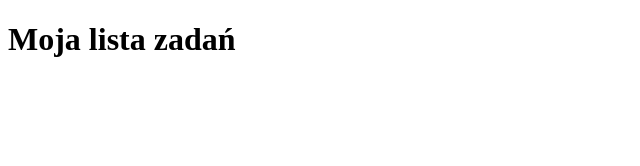
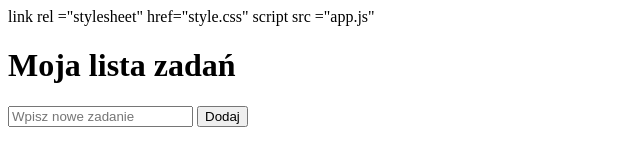
Before and after one commit to Kizo490/nisp_06_todo2, a plain HTML site: page index.html in a window 1280 px wide. Shown: the whole page, without its empty margins (0-640 px from the left). Drawn offline with Linux system fonts and the light colour scheme.

Commit message:
feat: dodano style CSS

```diff
--- a/index.html
+++ b/index.html
@@ -1,11 +1,17 @@
 <!DOCTYPE html>
 <html lang="pl">
 <head>
+    link rel ="stylesheet" href="style.css"
+    script src ="app.js"
  <meta charset="UTF-8">
  <title>TODO App</title>
 </head>
 <body>
  <h1>Moja lista zadań</h1>
+
+ <input type="text" id="task-input" placeholder="Wpisz nowe zadanie">
+ <button id="add-task-btn">Dodaj</button>
+
  <ul id="task-list"></ul>
 </body>
 </html>
--- /dev/null
+++ b/style.css
@@ -0,0 +1,86 @@
+/* Reset podstawowy */
+* {
+    margin: 0;
+    padding: 0;
+    box-sizing: border-box;
+}
+
+/* Tło i font */
+body {
+    font-family: Arial, sans-serif;
+    background: linear-gradient(135deg, #74ebd5, #acb6e5);
+    height: 100vh;
+    display: flex;
+    justify-content: center;
+    align-items: center;
+}
+
+/* Główny kontener */
+body > * {
+    background: white;
+    padding: 30px;
+    border-radius: 15px;
+    box-shadow: 0 10px 25px rgba(0, 0, 0, 0.2);
+    width: 320px;
+    text-align: center;
+}
+
+/* Nagłówek */
+h1 {
+    margin-bottom: 20px;
+    color: #333;
+}
+
+/* Input */
+#task-input {
+    width: 100%;
+    padding: 10px;
+    border: 2px solid #ddd;
+    border-radius: 8px;
+    margin-bottom: 10px;
+    font-size: 14px;
+    transition: 0.3s;
+}
+
+#task-input:focus {
+    border-color: #74ebd5;
+    outline: none;
+}
+
+/* Przycisk */
+#add-task-btn {
+    width: 100%;
+    padding: 10px;
+    background: #74ebd5;
+    border: none;
+    border-radius: 8px;
+    color: white;
+    font-weight: bold;
+    cursor: pointer;
+    transition: 0.3s;
+}
+
+#add-task-btn:hover {
+    background: #5fd3bc;
+}
+
+/* Lista */
+#task-list {
+    list-style: none;
+    margin-top: 20px;
+}
+
+/* Element listy */
+#task-list li {
+    background: #f5f5f5;
+    padding: 10px;
+    border-radius: 8px;
+    margin-bottom: 8px;
+    text-align: left;
+    transition: 0.2s;
+}
+
+/* Hover na zadaniu */
+#task-list li:hover {
+    background: #e0f7fa;
+}
```
Also changed, not shown: app.js (+24 -0 lines).
